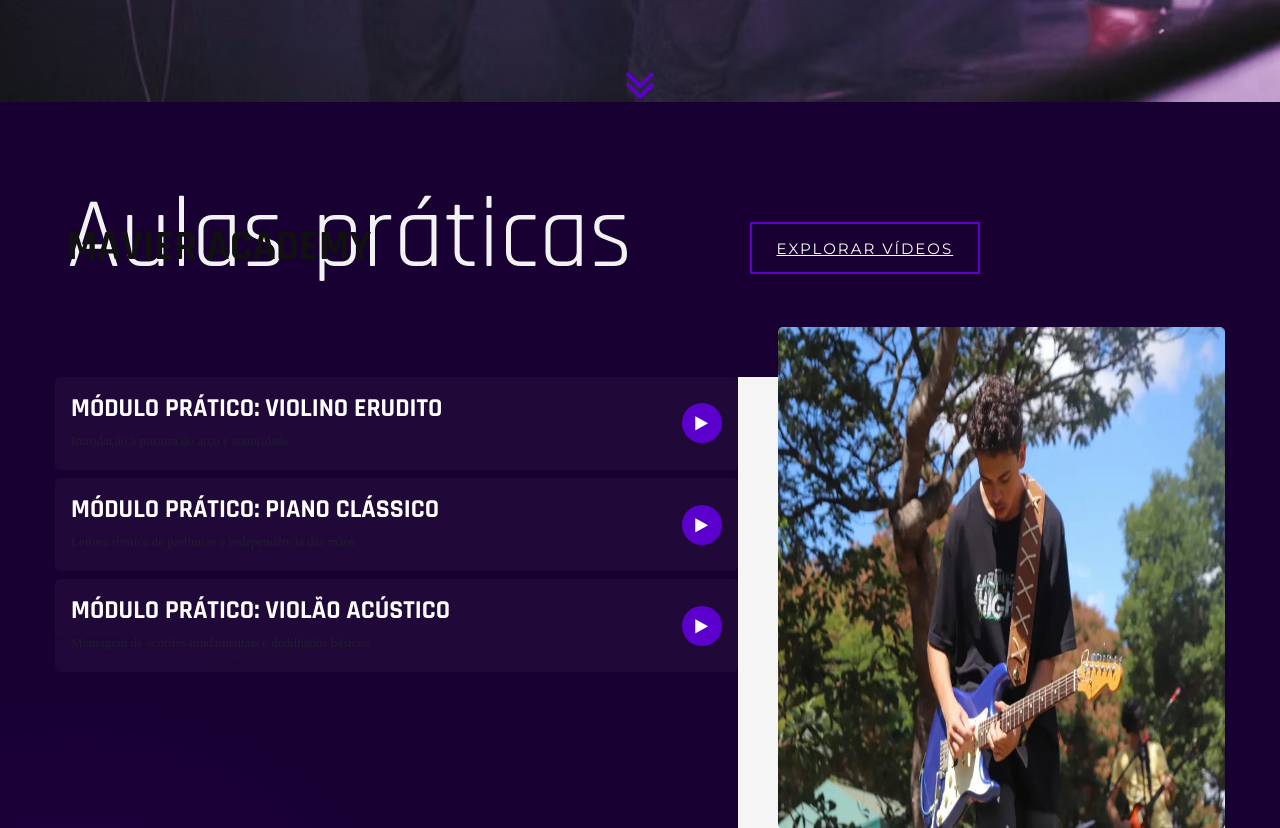
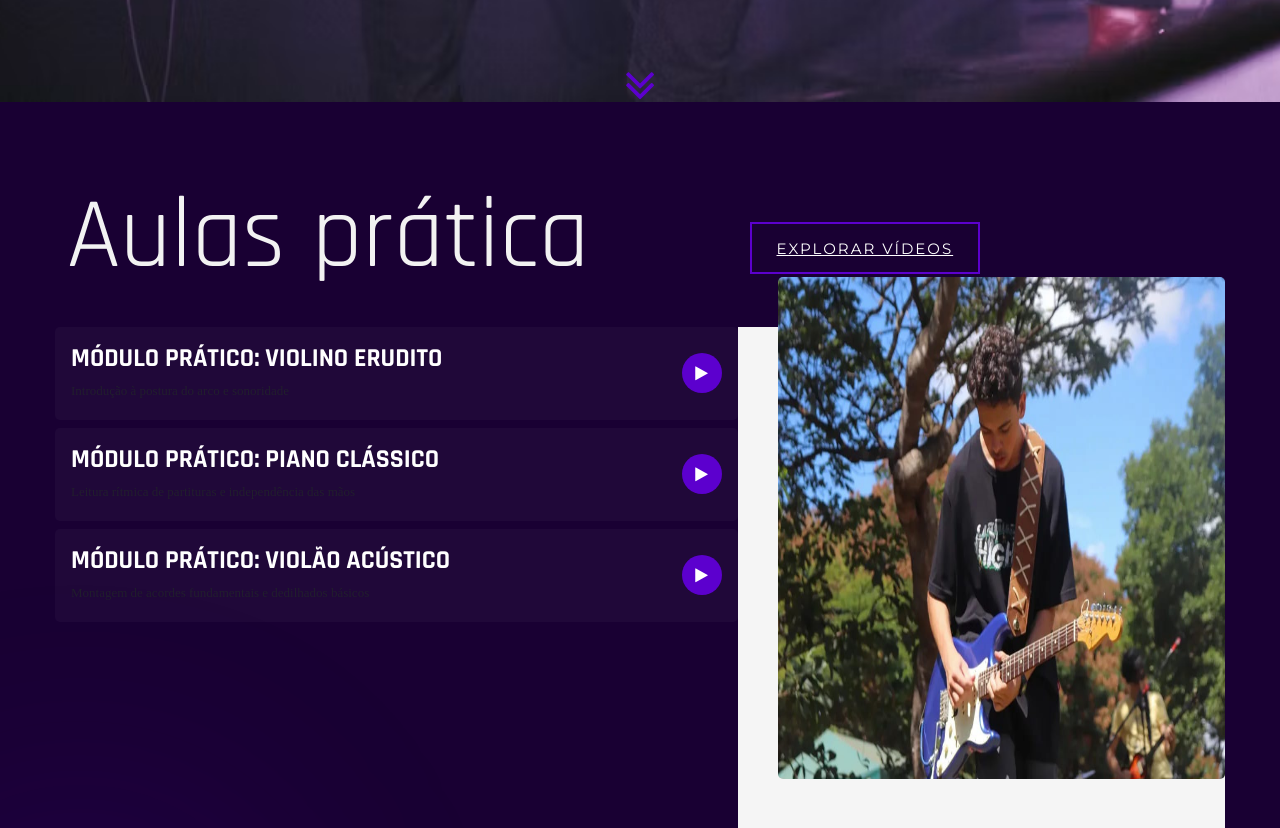
Before and after one commit to EllisCarvalho3/PSW-II-PROJETO-FINAL, a Django app: page / in a window 1280 px wide; the page is wider, and only the part inside the window is pictured. Shown: the part 1097-1925 px from the top of that part. Run offline with Django 5.2, Linux system fonts and the light colour scheme; some libraries are stand-ins or nearby versions.

Commit message:
correção de titulo

```diff
--- a/xavieracademy/templates/index.html
+++ b/xavieracademy/templates/index.html
@@ -89,8 +89,7 @@
         <div class="row">
             <div class="col-lg-7">
                 <div class="section-title">
-                    <h2>Mavier Academy</h2>
-                    <h1>Aulas práticas</h1>
+                    <h1>Aulas prática</h1>
                 </div>
             </div>
             <div class="col-lg-5 text-right">
```
Also changed, not shown: xavieracademy/db.sqlite3.
